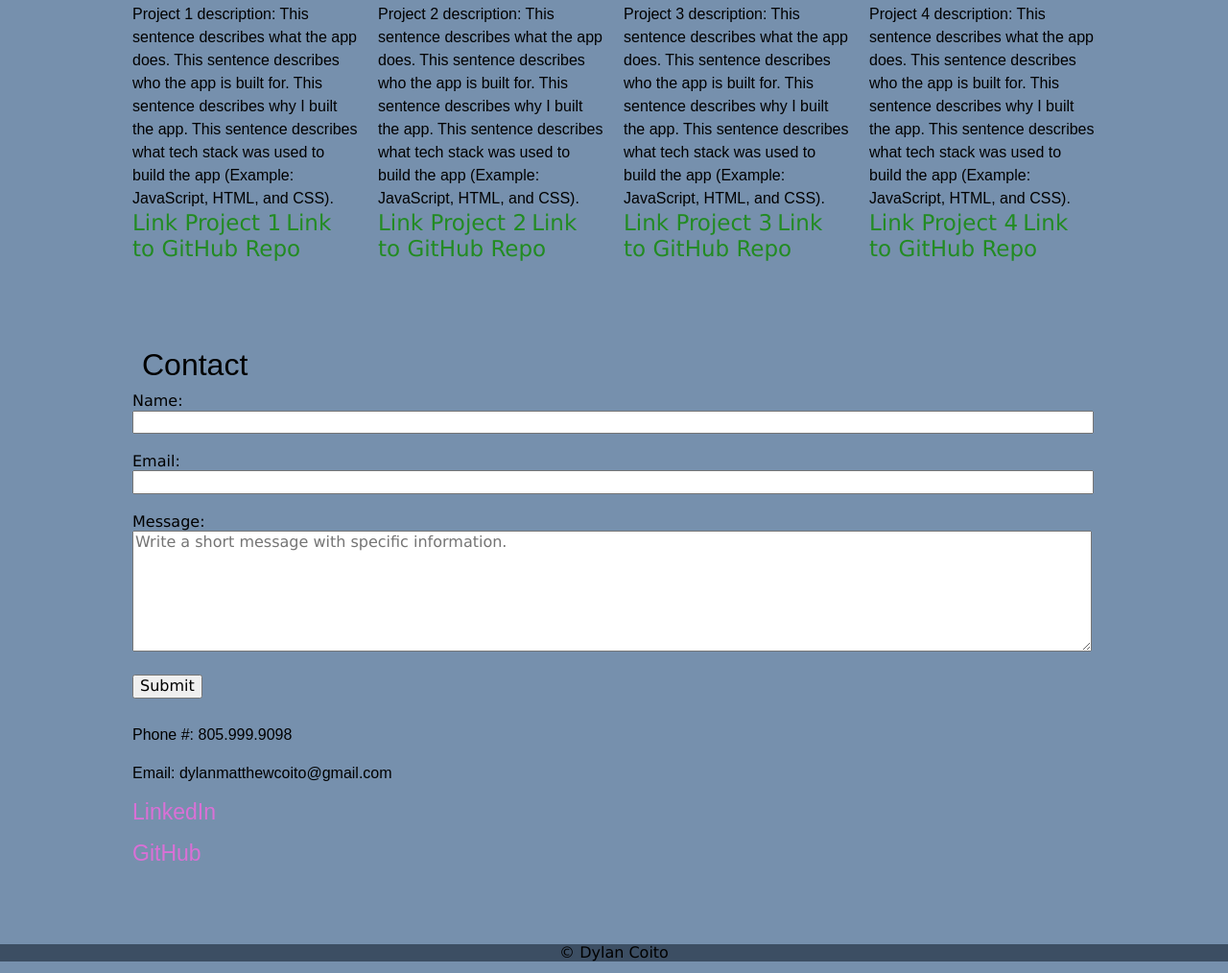
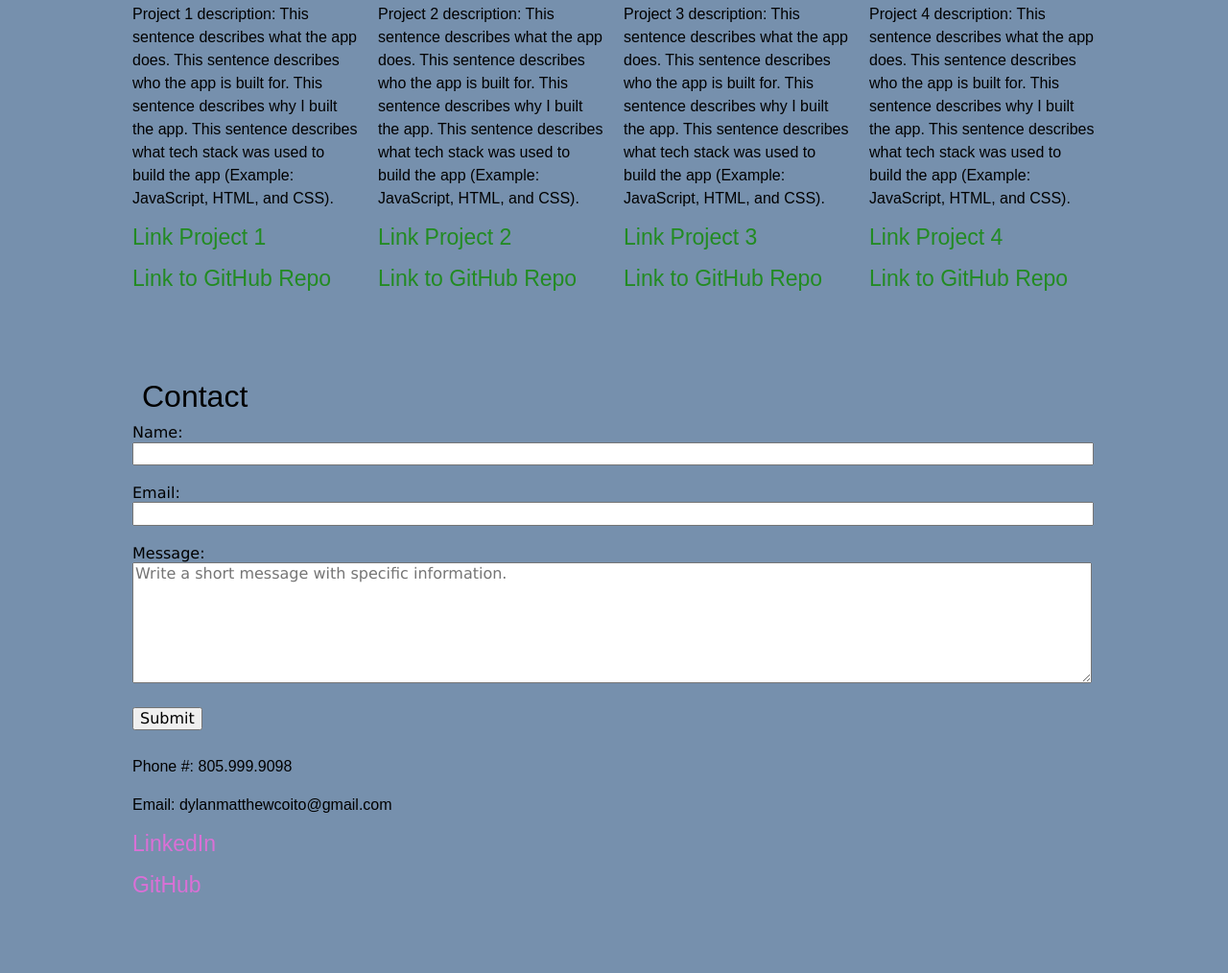
Before and after one commit to dylanmatthewcoito/Completing-Your-Portfolio-, a plain HTML site: page index.html in a window 1280 px wide. Shown: the part 1315-2329 px from the top of the page at 96% size. Drawn offline with nearby package versions, Linux system fonts and the light colour scheme; a script that the page names is missing.

Commit message:
Update index.html

```diff
--- a/index.html
+++ b/index.html
@@ -72,29 +72,29 @@
           <img src="rio-dell.jpeg" alt="Riverview" class="rounded">
           <h3>Project 1</h3>
           <p>Project 1 description: This sentence describes what the app does. This sentence describes who the app is built for. This sentence describes why I built the app. This sentence describes what tech stack was used to build the app (Example: JavaScript, HTML, and CSS).</p>
-          <a href="" target="_blank">Link Project 1</a>
-          <a href="" target="_blank">Link to GitHub Repo</a>
+          <p><a href="" target="_blank">Link Project 1</a></p>
+          <p><a href="" target="_blank">Link to GitHub Repo</a></p>
           </div>
         <div class="item">
           <img src="rio-dell.jpeg" alt="Riverview" class="rounded">
           <h3>Project 2</h3>
           <p>Project 2 description: This sentence describes what the app does. This sentence describes who the app is built for. This sentence describes why I built the app. This sentence describes what tech stack was used to build the app (Example: JavaScript, HTML, and CSS).</p>
-          <a href="" target="_blank">Link Project 2</a>
-          <a href="" target="_blank">Link to GitHub Repo</a>
+          <p><a href="" target="_blank">Link Project 2</a></p>
+          <p><a href="" target="_blank">Link to GitHub Repo</a></p>
           </div>
         <div class="item">
           <img src="rio-dell.jpeg" alt="Riverview" class="rounded">
           <h3>Project 3</h3>
           <p>Project 3 description: This sentence describes what the app does. This sentence describes who the app is built for. This sentence describes why I built the app. This sentence describes what tech stack was used to build the app (Example: JavaScript, HTML, and CSS).</p>
-          <a href="" target="_blank">Link Project 3</a>
-          <a href="" target="_blank">Link to GitHub Repo</a>
+          <p><a href="" target="_blank">Link Project 3</a></p>
+          <p><a href="" target="_blank">Link to GitHub Repo</a></p>
           </div>
         <div class="item">
           <img src="rio-dell.jpeg" alt="Riverview" class="rounded">
           <h3>Project 4</h3>
           <p>Project 4 description: This sentence describes what the app does. This sentence describes who the app is built for. This sentence describes why I built the app. This sentence describes what tech stack was used to build the app (Example: JavaScript, HTML, and CSS).</p>
-          <a href="" target="_blank">Link Project 4</a>
-          <a href="" target="_blank">Link to GitHub Repo</a>
+          <p><a href="" target="_blank">Link Project 4</a></p>
+          <p><a href="" target="_blank">Link to GitHub Repo</a></p>
           </div>
       </div>
       </article>
```
